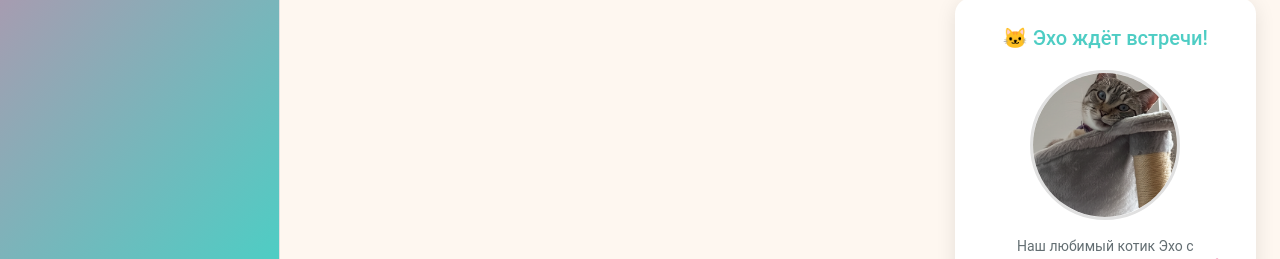
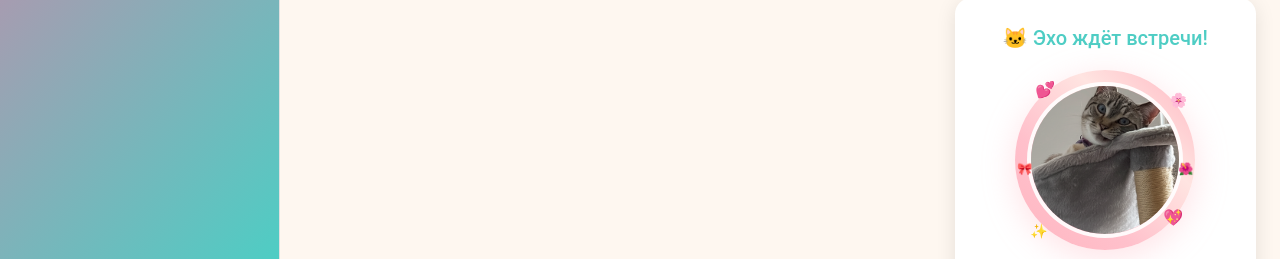
Before and after one commit to sk-alina/mama_visit, a React (Create React App) app in the folder mama-visit-dashboard/: page /itinerary in a window 1280 px wide. Shown: the part 541-800 px from the top of the page. Built offline with nearby package versions, Linux system fonts and the light colour scheme; no server answers; the database is empty.

Commit message:
Update emoji and add cute frame to Echo's picture

```diff
--- a/mama-visit-dashboard/src/pages/Diary.js
+++ b/mama-visit-dashboard/src/pages/Diary.js
@@ -285,7 +285,7 @@ function Diary() {
       <Card sx={{ mb: 4, background: 'linear-gradient(135deg, #667eea 0%, #764ba2 100%)' }}>
         <CardContent sx={{ p: 3, textAlign: 'center' }}>
           <Typography variant="h5" sx={{ color: 'white', mb: 2 }}>
-            👨‍👩‍👧‍👦 Наше кредо
+            🌈 Наше кредо
           </Typography>
           <Box sx={{
             display: 'flex',
--- a/mama-visit-dashboard/src/pages/Itinerary.js
+++ b/mama-visit-dashboard/src/pages/Itinerary.js
@@ -418,17 +418,62 @@ function Itinerary() {
                 justifyContent: 'center',
                 mb: 2
               }}>
-                <img
-                  src="/images/echo.png"
-                  alt="Echo the cat"
-                  style={{
-                    width: '150px',
-                    height: '150px',
-                    objectFit: 'cover',
+                <Box
+                  sx={{
+                    position: 'relative',
+                    width: '180px',
+                    height: '180px',
+                    background: 'linear-gradient(45deg, #FFB6C1, #FFC0CB, #FFE4E1, #FFB6C1)',
                     borderRadius: '50%',
-                    border: '3px solid #e0e0e0',
+                    padding: '12px',
+                    boxShadow: '0 8px 32px rgba(255, 182, 193, 0.4)',
+                    '&::before': {
+                      content: '""',
+                      position: 'absolute',
+                      top: '-6px',
+                      left: '-6px',
+                      right: '-6px',
+                      bottom: '-6px',
+                      background: 'linear-gradient(45deg, #FF69B4, #FFB6C1, #FFC0CB, #FF69B4)',
+                      borderRadius: '50%',
+                      zIndex: -1,
+                      animation: 'sparkle 2s ease-in-out infinite',
+                    },
+                    '@keyframes sparkle': {
+                      '0%, 100%': { opacity: 0.7 },
+                      '50%': { opacity: 1 },
+                    },
                   }}
-                />
+                >
+                  <Box
+                    sx={{
+                      width: '100%',
+                      height: '100%',
+                      borderRadius: '50%',
+                      overflow: 'hidden',
+                      border: '4px solid rgba(255, 255, 255, 0.9)',
+                      boxShadow: 'inset 0 4px 8px rgba(0, 0, 0, 0.1)',
+                      position: 'relative',
+                    }}
+                  >
+                    <img
+                      src="/images/echo.png"
+                      alt="Echo the cat"
+                      style={{
+                        width: '100%',
+                        height: '100%',
+                        objectFit: 'cover',
+                      }}
+                    />
+                  </Box>
+                  {/* Decorative hearts around the frame */}
+                  <Box sx={{ position: 'absolute', top: '8px', left: '20px', fontSize: '16px', color: '#FF69B4' }}>💕</Box>
+                  <Box sx={{ position: 'absolute', top: '20px', right: '8px', fontSize: '14px', color: '#FFB6C1' }}>🌸</Box>
+                  <Box sx={{ position: 'absolute', bottom: '8px', left: '15px', fontSize: '14px', color: '#FFC0CB' }}>✨</Box>
+                  <Box sx={{ position: 'absolute', bottom: '20px', right: '12px', fontSize: '16px', color: '#FF69B4' }}>💖</Box>
+                  <Box sx={{ position: 'absolute', top: '50%', left: '2px', fontSize: '12px', color: '#FFB6C1' }}>🎀</Box>
+                  <Box sx={{ position: 'absolute', top: '50%', right: '2px', fontSize: '12px', color: '#FFC0CB' }}>🌺</Box>
+                </Box>
               </Box>
               <Typography variant="body2" sx={{ color: 'text.secondary' }}>
                 Наш любимый котик Эхо с нетерпением ждёт знакомства! 💕
--- a/mama-visit-dashboard/src/pages/Wishlist.js
+++ b/mama-visit-dashboard/src/pages/Wishlist.js
@@ -35,49 +35,15 @@ import {
   Place as PlaceIcon,
   DragIndicator as DragIcon,
 } from '@mui/icons-material';
-import {
-  DndContext,
-  closestCenter,
-  KeyboardSensor,
-  PointerSensor,
-  useSensor,
-  useSensors,
-} from '@dnd-kit/core';
-import {
-  arrayMove,
-  SortableContext,
-  sortableKeyboardCoordinates,
-  verticalListSortingStrategy,
-} from '@dnd-kit/sortable';
-import {
-  useSortable,
-} from '@dnd-kit/sortable';
-import { CSS } from '@dnd-kit/utilities';
 import { useWishlist } from '../hooks/useFirestore';
 
-// Sortable Item Component
-function SortableItem({ id, item, onEdit, onDelete, onToggleComplete, type }) {
-  const {
-    attributes,
-    listeners,
-    setNodeRef,
-    transform,
-    transition,
-  } = useSortable({ id });
-
-  const style = {
-    transform: CSS.Transform.toString(transform),
-    transition,
-  };
-
+// Simple List Item Component
+function ListItem({ item, onEdit, onDelete, onToggleComplete, type }) {
   return (
     <Paper
-      ref={setNodeRef}
-      style={style}
       sx={{
         mb: 2,
         p: 2,
-        cursor: 'grab',
         opacity: item.completed ? 0.6 : 1,
         '&:hover': {
           boxShadow: 3,
@@ -85,10 +51,6 @@ function SortableItem({ id, item, onEdit, onDelete, onToggleComplete, type }) {
       }}
     >
       <Box sx={{ display: 'flex', alignItems: 'center' }}>
-        <IconButton {...attributes} {...listeners} sx={{ mr: 2 }}>
-          <DragIcon />
-        </IconButton>
-
         <Checkbox
           checked={item.completed}
           onChange={() => onToggleComplete(item.id)}
@@ -247,35 +209,6 @@ function Wishlist() {
     }
   }, [wishlistLoading, wishlistData.length, addWishlistItem]);
 
-  const sensors = useSensors(
-    useSensor(PointerSensor),
-    useSensor(KeyboardSensor, {
-      coordinateGetter: sortableKeyboardCoordinates,
-    })
-  );
-
-  const handleDragEnd = async (event) => {
-    const { active, over } = event;
-
-    if (active.id !== over.id) {
-      const items = currentType === 'wishlist' ? wishlistItems : shoppingItems;
-      const oldIndex = items.findIndex((item) => item.id === active.id);
-      const newIndex = items.findIndex((item) => item.id === over.id);
-
-      const reorderedItems = arrayMove(items, oldIndex, newIndex);
-
-      // Update order in Firestore
-      try {
-        await Promise.all(
-          reorderedItems.map((item, index) =>
-            updateWishlistItem(item.id, { order: index })
-          )
-        );
-      } catch (error) {
-        console.error('Error updating item order:', error);
-      }
-    }
-  };
 
   const handleAdd = (type) => {
     setCurrentType(type);
@@ -358,22 +291,45 @@ function Wishlist() {
 
       {/* Featured Drink Section */}
       <Card sx={{ mb: 4, background: 'linear-gradient(135deg, #ff9a9e 0%, #fecfef 50%, #fecfef 100%)' }}>
-        <CardContent sx={{ p: 3, textAlign: 'center' }}>
-          <Typography variant="h5" sx={{ color: 'white', mb: 2 }}>
-            🥤 Особенный напиток
-          </Typography>
-          <Box sx={{
-            display: 'flex',
-            justifyContent: 'center',
-            mb: 2
-          }}>
+        <CardContent sx={{ p: 3 }}>
+          <Box sx={{ display: 'flex', alignItems: 'center', gap: 3 }}>
+            {/* Drink Image - Left Side */}
             <Box
               sx={{
-                width: '200px',
-                height: '150px',
-                borderRadius: '12px',
+                position: 'relative',
+                width: '180px',
+                height: '140px',
+                background: 'linear-gradient(45deg, #FFD700, #FFA500, #FFD700)',
+                borderRadius: '20px',
+                padding: '8px',
+                boxShadow: '0 12px 40px rgba(0, 0, 0, 0.3)',
+                flexShrink: 0,
+                '&::before': {
+                  content: '""',
+                  position: 'absolute',
+                  top: '-4px',
+                  left: '-4px',
+                  right: '-4px',
+                  bottom: '-4px',
+                  background: 'linear-gradient(45deg, #FF6B9D, #C44569, #F8B500, #FF6B9D)',
+                  borderRadius: '24px',
+                  zIndex: -1,
+                  animation: 'shimmer 3s ease-in-out infinite',
+                },
+                '@keyframes shimmer': {
+                  '0%, 100%': { opacity: 0.8 },
+                  '50%': { opacity: 1 },
+                },
+              }}
+            >
+              <Box
+                sx={{
+                  width: '100%',
+                  height: '100%',
+                  borderRadius: '15px',
                   overflow: 'hidden',
-                boxShadow: '0 8px 32px rgba(0, 0, 0, 0.2)',
+                  border: '3px solid rgba(255, 255, 255, 0.8)',
+                  boxShadow: 'inset 0 4px 8px rgba(0, 0, 0, 0.1)',
                 }}
               >
                 <img
@@ -386,10 +342,26 @@ function Wishlist() {
                   }}
                 />
               </Box>
+              {/* Decorative corners */}
+              <Box sx={{ position: 'absolute', top: '4px', left: '4px', fontSize: '14px' }}>✨</Box>
+              <Box sx={{ position: 'absolute', top: '4px', right: '4px', fontSize: '14px' }}>✨</Box>
+              <Box sx={{ position: 'absolute', bottom: '4px', left: '4px', fontSize: '14px' }}>✨</Box>
+              <Box sx={{ position: 'absolute', bottom: '4px', right: '4px', fontSize: '14px' }}>✨</Box>
             </Box>
-          <Typography variant="body2" sx={{ color: 'rgba(255, 255, 255, 0.9)' }}>
-            Напиток, который обязательно нужно попробовать! 🌟
+
+            {/* Text Content - Right Side */}
+            <Box sx={{ flex: 1 }}>
+              <Typography variant="h5" sx={{ color: 'white', mb: 2 }}>
+                🥤 Все самое необходимое
               </Typography>
+              <Typography variant="body1" sx={{ color: 'rgba(255, 255, 255, 0.9)', mb: 1 }}>
+                Все, что обязательно нужно попробовать! 🌟
+              </Typography>
+              <Typography variant="body2" sx={{ color: 'rgba(255, 255, 255, 0.8)', fontStyle: 'italic' }}>
+                Все, чего требует душа 💕
+              </Typography>
+            </Box>
+          </Box>
         </CardContent>
       </Card>
 
@@ -474,19 +446,9 @@ function Wishlist() {
                 </Button>
               </Box>
 
-              <DndContext
-                sensors={sensors}
-                collisionDetection={closestCenter}
-                onDragEnd={handleDragEnd}
-              >
-                <SortableContext
-                  items={currentItems.map(item => item.id)}
-                  strategy={verticalListSortingStrategy}
-                >
               {currentItems.map((item) => (
-                    <SortableItem
+                <ListItem
                   key={item.id}
-                      id={item.id}
                   item={item}
                   onEdit={handleEdit}
                   onDelete={handleDelete}
@@ -494,8 +456,6 @@ function Wishlist() {
                   type={tabValue === 0 ? 'wishlist' : 'shopping'}
                 />
               ))}
-                </SortableContext>
-              </DndContext>
 
               {currentItems.length === 0 && (
                 <Paper sx={{ p: 4, textAlign: 'center', backgroundColor: 'grey.50' }}>
```
Also changed, not shown: 1 other file (tests, documents, lock files or other folders). Lines whose indentation alone changed are shown as unchanged.
